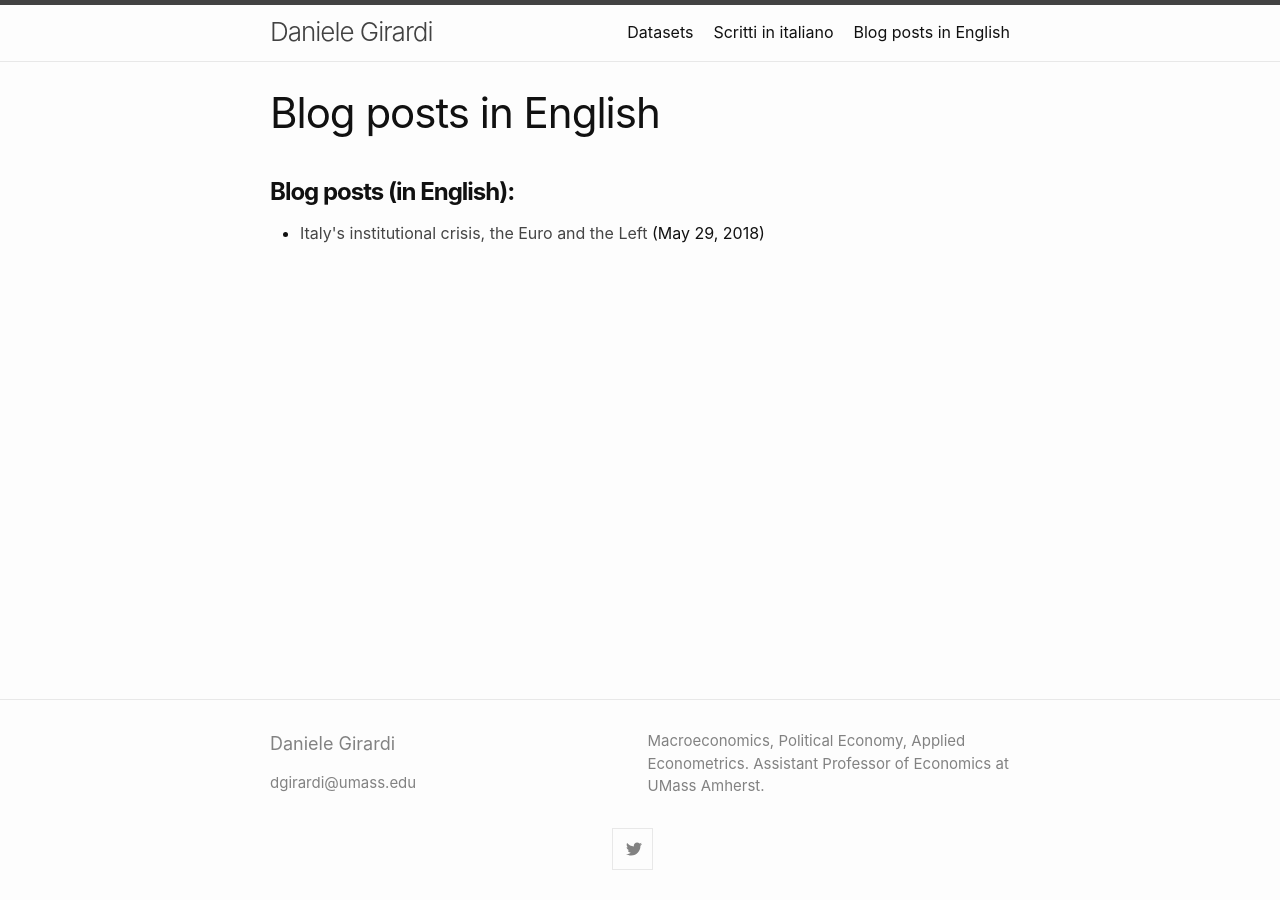
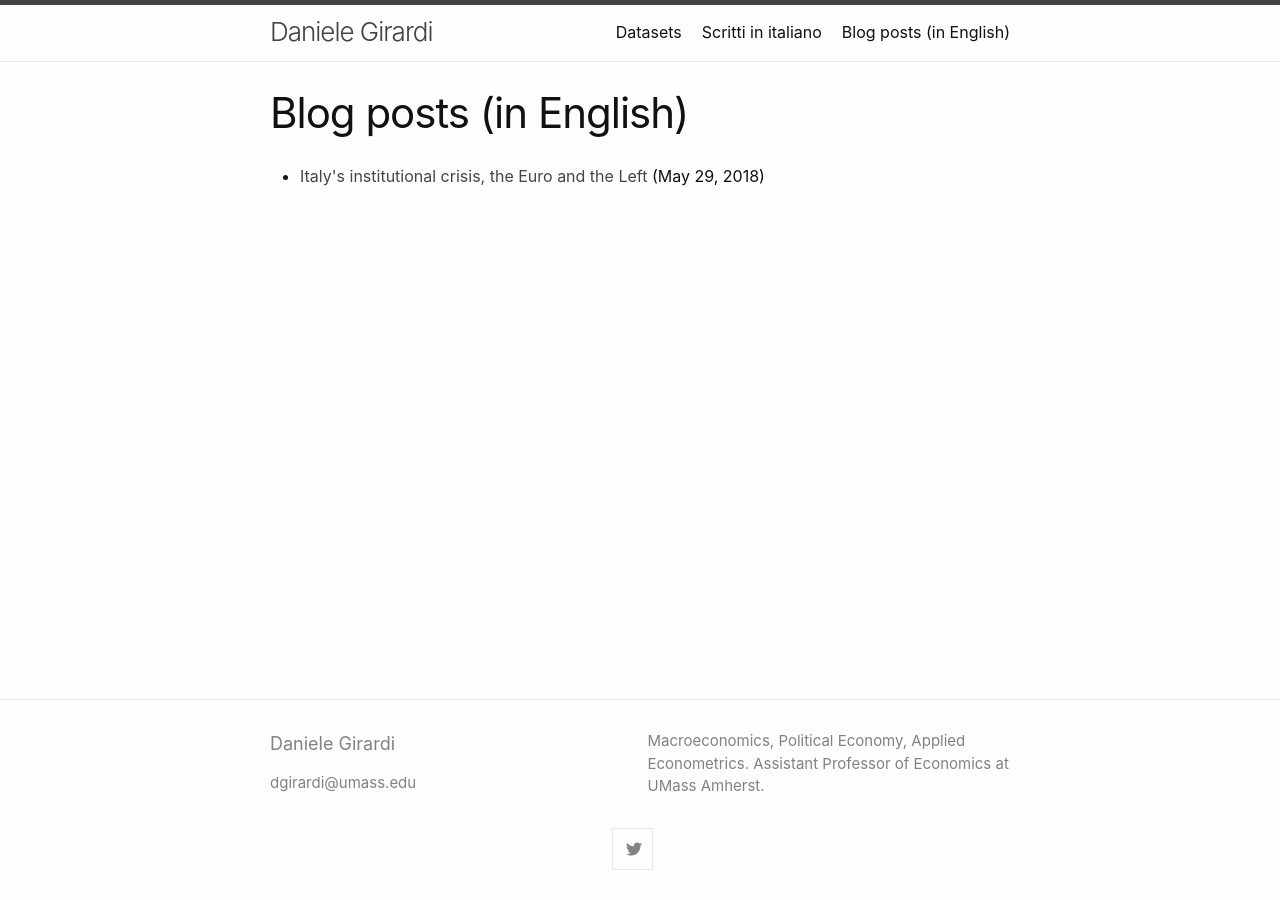
Before and after one commit to danielegirardi/danielegirardi.github.io, a Jekyll site: the page built from english_posts.md, in a window 1280 px wide. Built offline with Jekyll 4.4.1, drawn with Linux system fonts in a browser that asks for light colours.

Commit message:
Update english_posts.md

```diff
--- a/english_posts.md
+++ b/english_posts.md
@@ -1,13 +1,11 @@
 ---
 layout: page
-title: Blog posts in English
+title: Blog posts (in English)
 permalink: /english_posts/
 ---
 
 <style type="text/css">a {text-decoration: none; color: inherit}</style>
 
-<h1><strong style="font-size: 1.5rem;">
-Blog posts (in English):</strong></h1>
 <ul style="list-style-type: disc;">
  	<li><a style="color: #454545;" href="http://www.reconomics.it/italys-institutional-crisis-the-euro-and-the-left/" target="_blank" rel="noopener">Italy's institutional crisis, the Euro and the Left</a> (May 29, 2018)</li>
 </ul>
```
